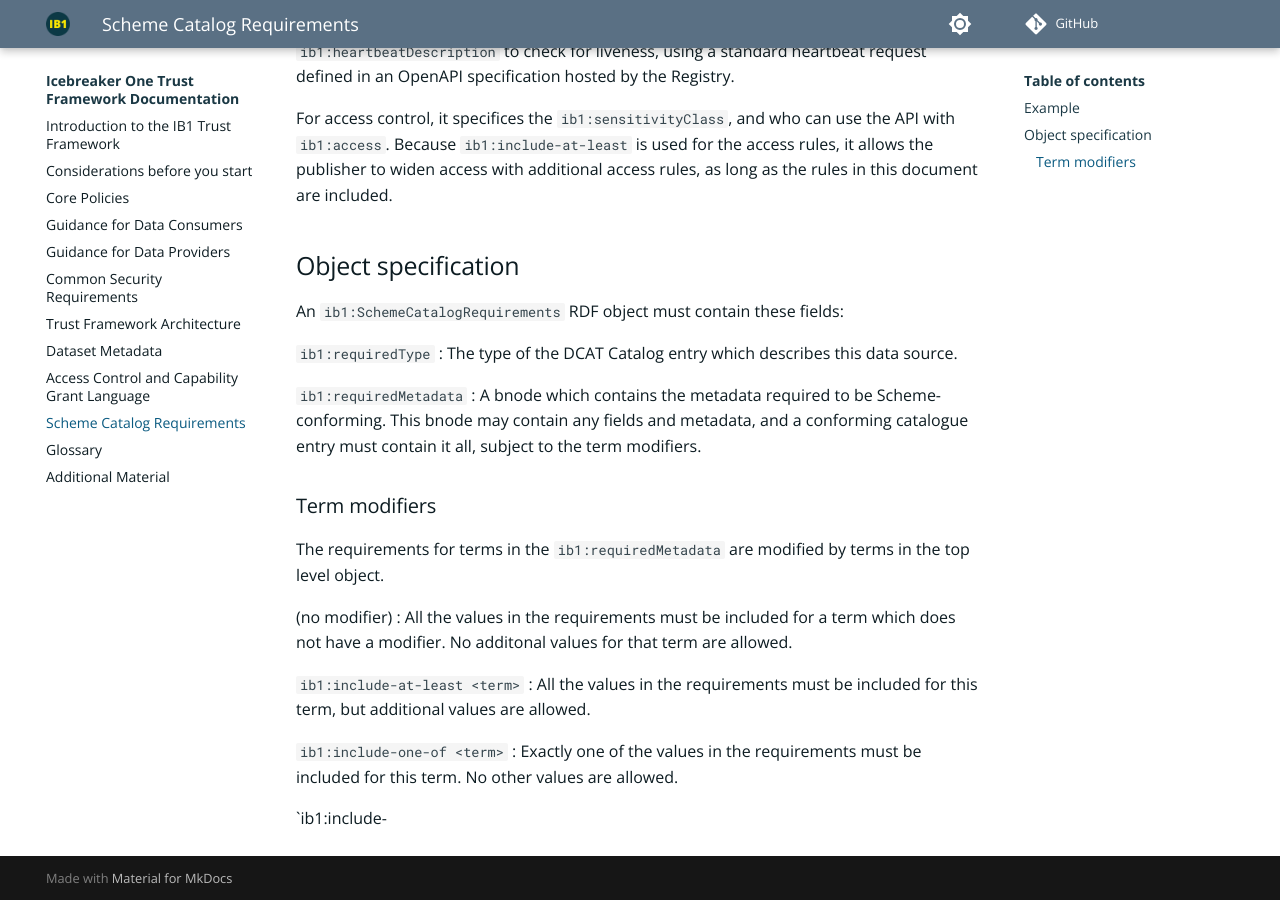
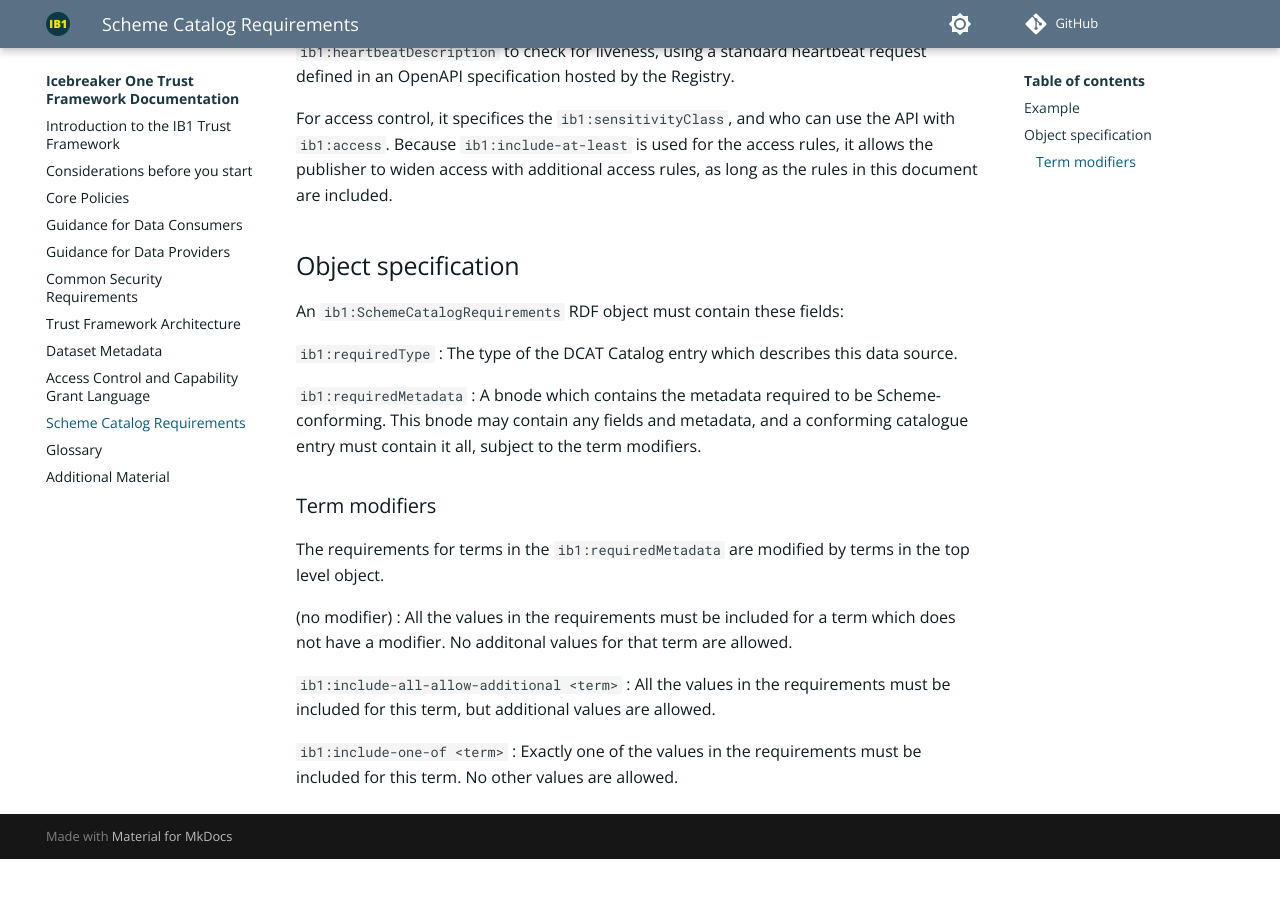
Before and after one commit to icebreakerone/ib1-technical-docs, an MkDocs documentation site: the page built from docs/scheme_catalog_requirements.md, in a window 1280 px wide and 900 px high, scrolled down 813 px. Built offline with MkDocs 1.6.1 and Material for MkDocs 9.7.7, drawn with Linux system fonts in a browser that asks for light colours; plug-ins that fetch from the network failed and are left out; comment, search, counter and statistics services are not loaded; the version menu is left out; after the commit the page ends 1672 px from its top, so only the background shows below that.

Commit message:
docs/scheme_catalog_requirements.md updated from https://stackedit.net/

```diff
--- a/docs/scheme_catalog_requirements.md
+++ b/docs/scheme_catalog_requirements.md
@@ -48,13 +48,13 @@ The requirements for terms in the `ib1:requiredMetadata` are modified by terms i
 (no modifier)
 : All the values in the requirements must be included for a term which does not have a modifier. No additonal values for that term are allowed.
 
-`ib1:include-at-least <term>`
+`ib1:include-all-allow-additional <term>`
 : All the values in the requirements must be included for this term, but additional values are allowed.
 
 `ib1:include-one-of <term>`
 : Exactly one of the values in the requirements must be included for this term. No other values are allowed.
 
-`ib1:include-
+
 <!--stackedit_data:
-eyJoaXN0b3J5IjpbLTMxMTk5NTg0NCwxMjY4ODM2NzA4XX0=
+eyJoaXN0b3J5IjpbLTY5OTc5OTM4MywxMjY4ODM2NzA4XX0=
 -->
```
